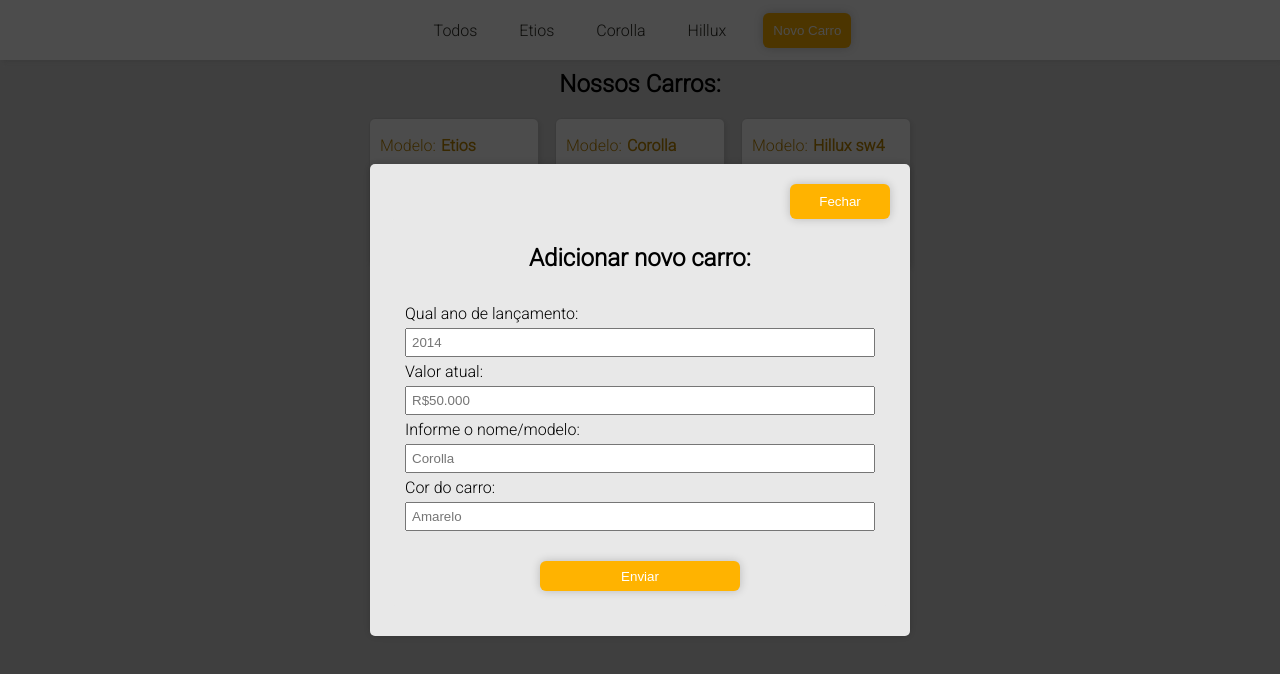
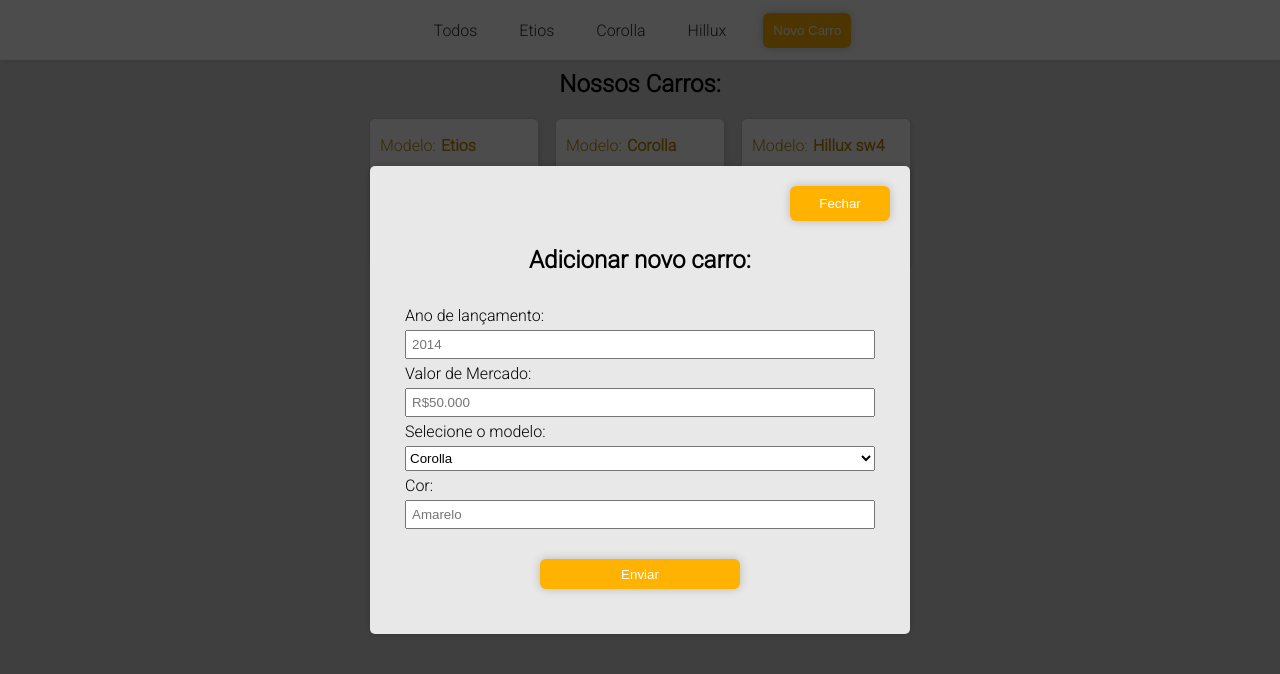
Before and after one commit to keilamadap/listagem-carros, a React (Create React App) app: page / in a window 1280 px wide. Both pictures are taken after a click on the button "Novo Carro". Shown: the top 674 px of the page. Built offline with nearby package versions, Linux system fonts and the light colour scheme.

Commit message:
refator: select para opçoes de modelo

```diff
--- a/src/components/Form/Form.jsx
+++ b/src/components/Form/Form.jsx
@@ -47,14 +47,14 @@
     <S.Div>
       <S.Title>Adicionar novo carro:</S.Title>
       <S.Form onSubmit={handleSubmit}>
-        <S.Label>Qual ano de lançamento:</S.Label>
+        <S.Label>Ano de lançamento:</S.Label>
         <S.Input
           type="text"
           placeholder="2014"
           value={year}
           onChange={(e) => setYear(e.target.value)}
         />
-        <S.Label>Valor atual:</S.Label>
+        <S.Label>Valor de Mercado:</S.Label>
         <S.Input
           type="text"
           placeholder="R$50.000"
@@ -64,14 +64,13 @@
             setValue(formattedValue);
           }}
         />
-        <S.Label>Informe o nome/modelo:</S.Label>
-        <S.Input
-          type="text"
-          placeholder="Corolla"
-          value={model}
-          onChange={(e) => setModel(e.target.value)}
-        />
-        <S.Label>Cor do carro:</S.Label>
+        <S.Label>Selecione o modelo:</S.Label>
+        <S.Select value={model} onChange={(e) => setModel(e.target.value)}>
+          <S.Option value="Corolla">Corolla</S.Option>
+          <S.Option value="Etios">Etios</S.Option>
+          <S.Option value="Hillux Sw4">Hillux</S.Option>
+        </S.Select>
+        <S.Label>Cor:</S.Label>
         <S.Input
           type="text"
           placeholder="Amarelo"
--- a/src/components/Form/styles.js
+++ b/src/components/Form/styles.js
@@ -63,3 +63,9 @@
     background-color: #b27d00;
   }
 `;
+
+export const Select = styled.select`
+  height: 25px;
+`;
+
+export const Option = styled.option``;
```
